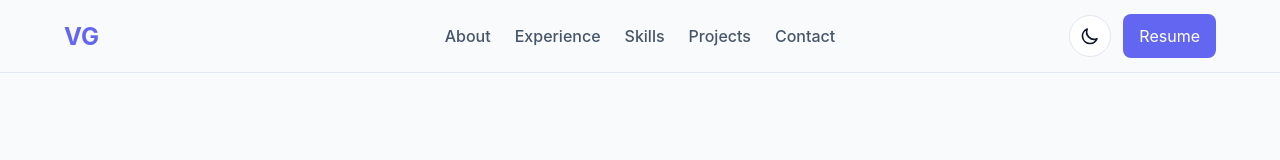
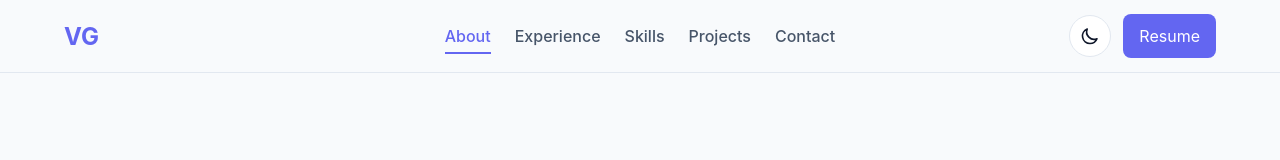
Before and after one commit to viplavg/VG-Portfolio, a React (Vite) app: page / in a window 1280 px wide. Shown: the top 160 px of the page. Built offline with nearby package versions, Linux system fonts and the light colour scheme.

Commit message:
navlink active state implemented

```diff
--- a/src/components/Navbar/Navbar.css
+++ b/src/components/Navbar/Navbar.css
@@ -40,6 +40,8 @@
 }
 
 .navbar__links a {
+  position: relative;
+
   color: var(--text-secondary);
 
   font-weight: 500;
@@ -47,8 +49,32 @@
   transition: color 0.2s ease;
 }
 
-.navbar__links a:hover {
+.navbar__links a::after {
+  content: "";
+
+  position: absolute;
+  left: 0;
+  bottom: -8px;
+
+  width: 100%;
+  height: 2px;
+
+  background-color: var(--accent-primary);
+
+  transform: scaleX(0);
+  transform-origin: center;
+
+  transition: transform 0.2s ease;
+}
+
+.navbar__links a:hover,
+.navbar__links .navbar__link--active {
   color: var(--accent-primary);
+}
+
+.navbar__links a:hover::after,
+.navbar__links .navbar__link--active::after {
+  transform: scaleX(1);
 }
 
 /* Right-side actions */
@@ -145,11 +171,6 @@
     margin-left: auto;
   }
 
-  /*
-    Desktop resume ko hide karega.
-    Class missing/mismatched ho tab bhi actions ke andar ka anchor hide hoga.
-  */
-
   .navbar__actions > a,
   .navbar__resume-button {
     display: none;
@@ -207,10 +228,17 @@
 
     font-weight: 600;
 
-    transition: color 0.2s ease;
+    transition:
+      color 0.2s ease,
+      transform 0.2s ease;
   }
 
   .navbar__mobile-menu > a:hover {
+    color: var(--accent-primary);
+    transform: translateX(4px);
+  }
+
+  .navbar__mobile-menu > .navbar__link--active {
     color: var(--accent-primary);
   }
 
@@ -237,5 +265,6 @@
   .navbar__mobile-menu .navbar__mobile-resume:hover {
     color: #ffffff;
     background-color: var(--accent-hover);
+    transform: none;
   }
 }
--- a/src/components/Navbar/Navbar.jsx
+++ b/src/components/Navbar/Navbar.jsx
@@ -1,4 +1,4 @@
-import { useState } from "react";
+import { useEffect, useState } from "react";
 import {
   HiOutlineMenuAlt3,
   HiOutlineMoon,
@@ -19,11 +19,73 @@ const navLinks = [
 
 const Navbar = () => {
   const { theme, toggleTheme } = useTheme();
+
   const [isMenuOpen, setIsMenuOpen] = useState(false);
+  const [activeSection, setActiveSection] = useState("home");
 
   const closeMenu = () => {
     setIsMenuOpen(false);
   };
+
+  const toggleMenu = () => {
+    setIsMenuOpen((previousState) => !previousState);
+  };
+
+  useEffect(() => {
+    const handleScroll = () => {
+      const navbarOffset = 140;
+      const scrollPosition = window.scrollY + navbarOffset;
+
+      let currentSection = "home";
+
+      navLinks.forEach((link) => {
+        const sectionId = link.href.replace("#", "");
+        const section = document.getElementById(sectionId);
+
+        if (section && scrollPosition >= section.offsetTop) {
+          currentSection = sectionId;
+        }
+      });
+
+      setActiveSection(currentSection);
+    };
+
+    handleScroll();
+
+    window.addEventListener("scroll", handleScroll, {
+      passive: true,
+    });
+
+    return () => {
+      window.removeEventListener("scroll", handleScroll);
+    };
+  }, []);
+
+  const handleNavClick = (sectionId, isMobile = false) => {
+    setActiveSection(sectionId);
+
+    if (isMobile) {
+      closeMenu();
+    }
+  };
+
+  const renderNavLinks = (isMobile = false) =>
+    navLinks.map((link) => {
+      const sectionId = link.href.replace("#", "");
+      const isActive = activeSection === sectionId;
+
+      return (
+        <a
+          key={link.id}
+          href={link.href}
+          className={isActive ? "navbar__link--active" : ""}
+          onClick={() => handleNavClick(sectionId, isMobile)}
+          aria-current={isActive ? "page" : undefined}
+        >
+          {link.label}
+        </a>
+      );
+    });
 
   return (
     <header className="navbar">
@@ -32,18 +94,14 @@ const Navbar = () => {
           <a
             href="#home"
             className="navbar__logo"
-            onClick={closeMenu}
+            onClick={() => handleNavClick("home", true)}
             aria-label="Go to homepage"
           >
             VG
           </a>
 
           <nav className="navbar__links" aria-label="Primary navigation">
-            {navLinks.map((link) => (
-              <a key={link.id} href={link.href}>
-                {link.label}
-              </a>
-            ))}
+            {renderNavLinks()}
           </nav>
 
           <div className="navbar__actions">
@@ -76,13 +134,9 @@ const Navbar = () => {
             <button
               type="button"
               className="navbar__menu-button"
-              onClick={() => {
-                setIsMenuOpen((previousState) => !previousState);
-              }}
+              onClick={toggleMenu}
               aria-label={
-                isMenuOpen
-                  ? "Close navigation menu"
-                  : "Open navigation menu"
+                isMenuOpen ? "Close navigation menu" : "Open navigation menu"
               }
               aria-expanded={isMenuOpen}
               aria-controls="mobile-navigation"
@@ -102,16 +156,9 @@ const Navbar = () => {
             isMenuOpen ? "navbar__mobile-menu--open" : ""
           }`}
           aria-label="Mobile navigation"
+          aria-hidden={!isMenuOpen}
         >
-          {navLinks.map((link) => (
-            <a
-              key={link.id}
-              href={link.href}
-              onClick={closeMenu}
-            >
-              {link.label}
-            </a>
-          ))}
+          {renderNavLinks(true)}
 
           <a
             href="/resume.pdf"
```
